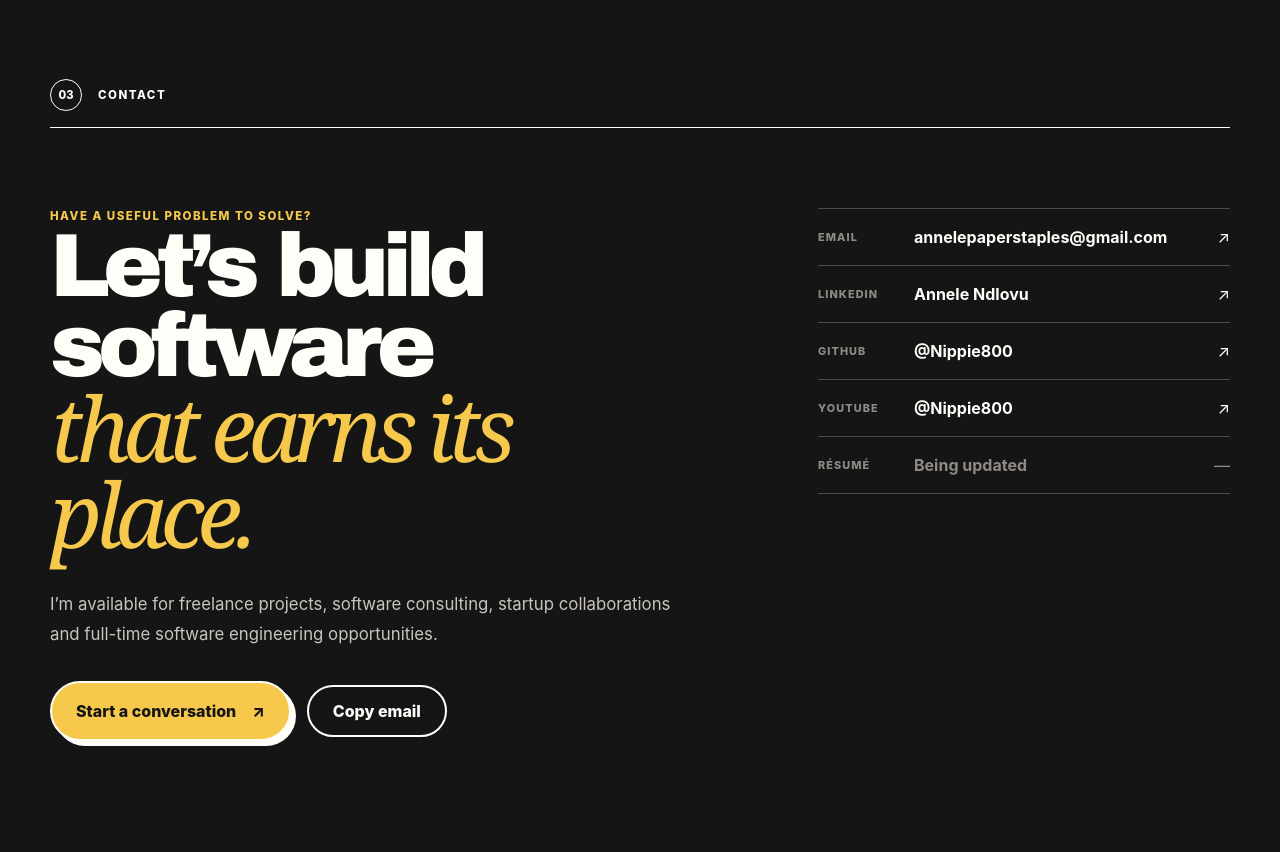
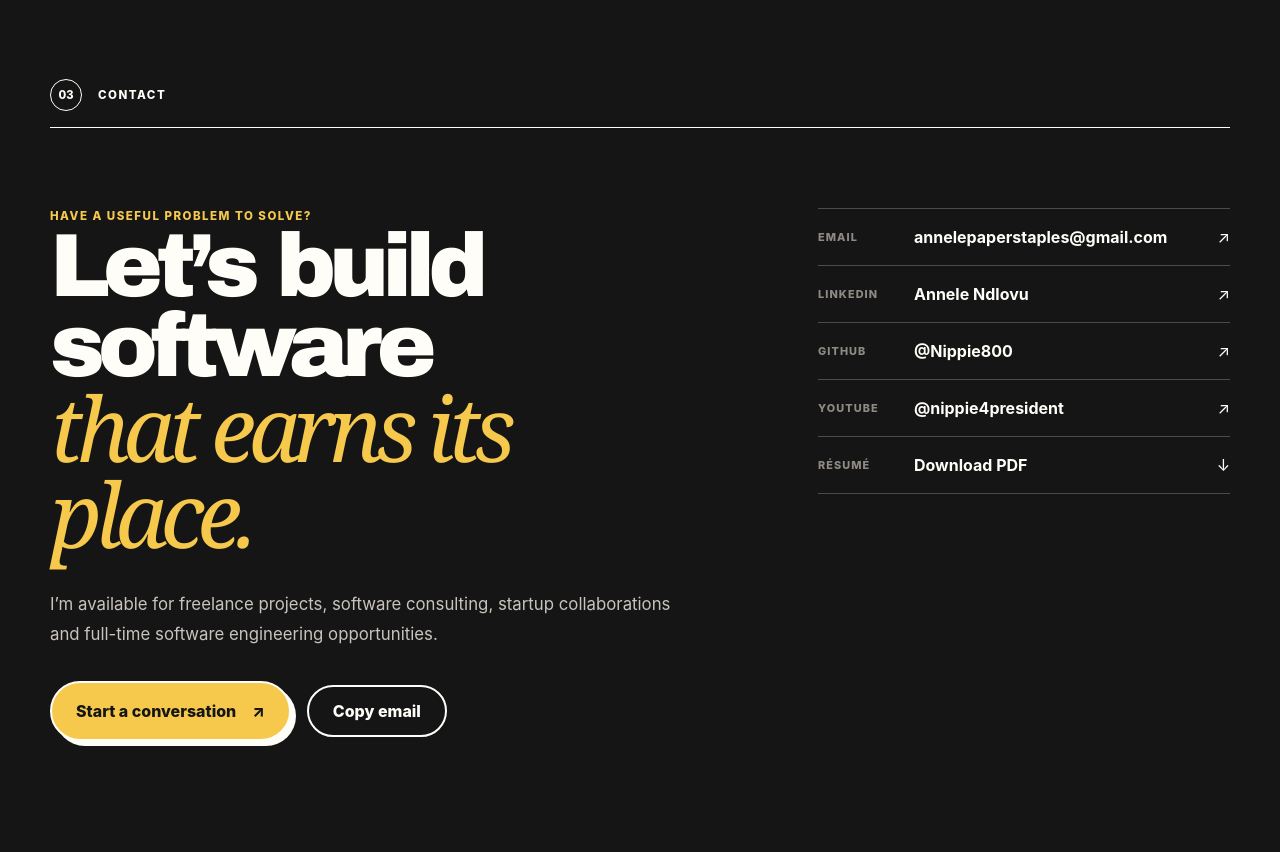
Before and after one commit to Nippie800/myquickfolio, a Flask app: page / in a window 1280 px wide. Shown: the part 5073-5925 px from the top of the page. Run offline with Flask 3, Linux system fonts and the light colour scheme.

Commit message:
content: add resume and update YouTube profile

```diff
--- a/app.py
+++ b/app.py
@@ -25,11 +25,9 @@ def load_projects():
 
 @app.context_processor
 def portfolio_assets():
-    """Expose optional portfolio assets without creating broken download links."""
-    resume_path = RESUME_FOLDER / RESUME_FILENAME
+    """Expose portfolio asset URLs and optional social imagery."""
     og_image_path = PUBLIC_FOLDER / OG_IMAGE_FILENAME
     return {
-        "resume_available": resume_path.is_file(),
         "resume_url": url_for("resume_download"),
         "og_image_available": og_image_path.is_file(),
         "og_image_url": url_for("og_image", _external=True),
--- a/templates/index.html
+++ b/templates/index.html
@@ -118,11 +118,7 @@
     </div>
 
     <div class="about-actions" data-reveal>
-        {% if resume_available %}
-            <a class="secondary-button" href="{{ resume_url }}" download="Annele_Ndlovu_Resume.pdf">Download résumé <span aria-hidden="true">↓</span></a>
-        {% else %}
-            <span class="secondary-button secondary-button--disabled" aria-disabled="true">Résumé being updated</span>
-        {% endif %}
+        <a class="secondary-button" href="{{ resume_url }}" download="Annele_Ndlovu_Resume.pdf">Download résumé <span aria-hidden="true">↓</span></a>
         <a class="text-link" href="https://www.linkedin.com/in/annele-ndlovu-2127093a4/" target="_blank" rel="noopener noreferrer">View LinkedIn <span aria-hidden="true">↗</span></a>
     </div>
 </section>
@@ -178,12 +174,8 @@
             <a href="mailto:annelepaperstaples@gmail.com"><span>Email</span><strong>annelepaperstaples@gmail.com</strong><i aria-hidden="true">↗</i></a>
             <a href="https://www.linkedin.com/in/annele-ndlovu-2127093a4/" target="_blank" rel="noopener noreferrer"><span>LinkedIn</span><strong>Annele Ndlovu</strong><i aria-hidden="true">↗</i></a>
             <a href="https://github.com/Nippie800" target="_blank" rel="noopener noreferrer"><span>GitHub</span><strong>@Nippie800</strong><i aria-hidden="true">↗</i></a>
-            <a href="https://youtube.com/@Nippie800" target="_blank" rel="noopener noreferrer"><span>YouTube</span><strong>@Nippie800</strong><i aria-hidden="true">↗</i></a>
-            {% if resume_available %}
-                <a href="{{ resume_url }}" download="Annele_Ndlovu_Resume.pdf"><span>Résumé</span><strong>Download PDF</strong><i aria-hidden="true">↓</i></a>
-            {% else %}
-                <div class="contact-links__pending"><span>Résumé</span><strong>Being updated</strong><i aria-hidden="true">—</i></div>
-            {% endif %}
+            <a href="https://www.youtube.com/@nippie4president" target="_blank" rel="noopener noreferrer"><span>YouTube</span><strong>@nippie4president</strong><i aria-hidden="true">↗</i></a>
+            <a href="{{ resume_url }}" download="Annele_Ndlovu_Resume.pdf"><span>Résumé</span><strong>Download PDF</strong><i aria-hidden="true">↓</i></a>
         </div>
     </div>
 </section>
```
Also changed, not shown: 2 other files.
